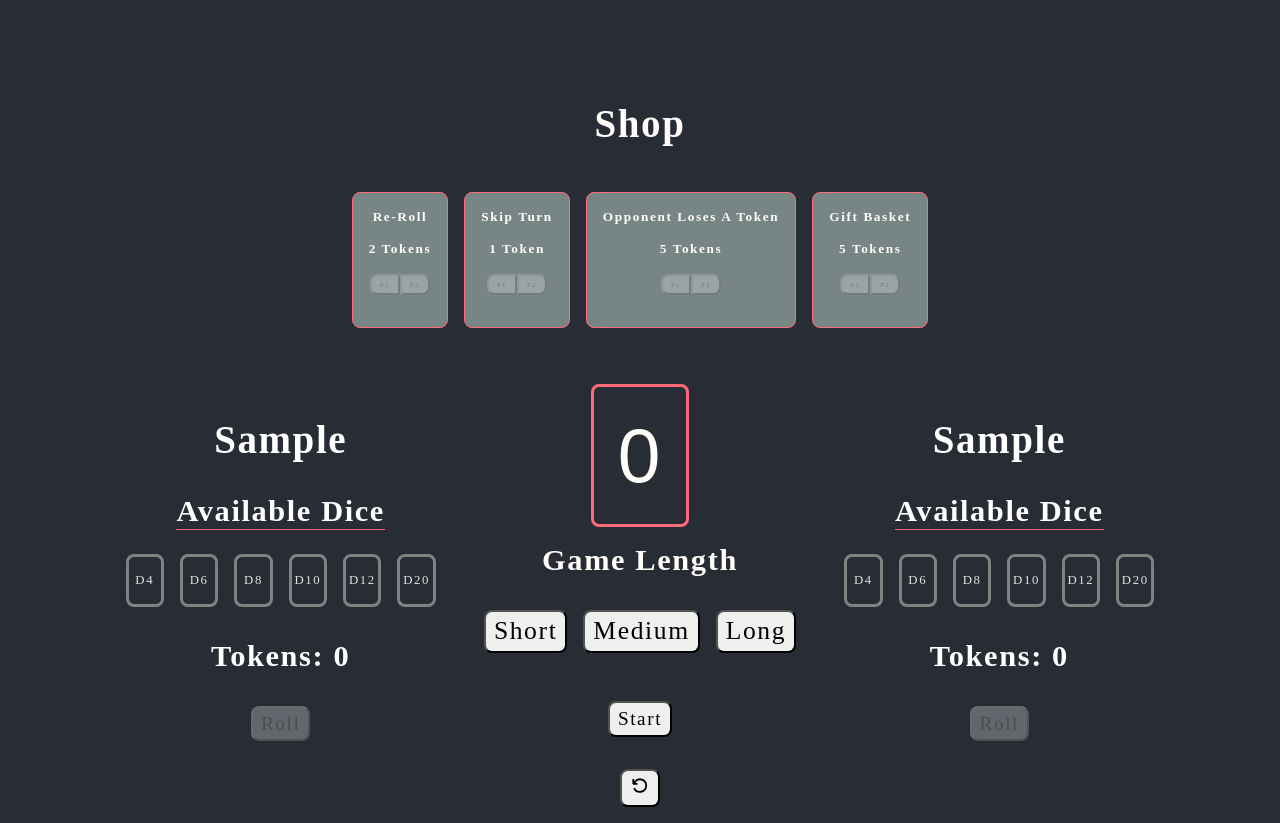
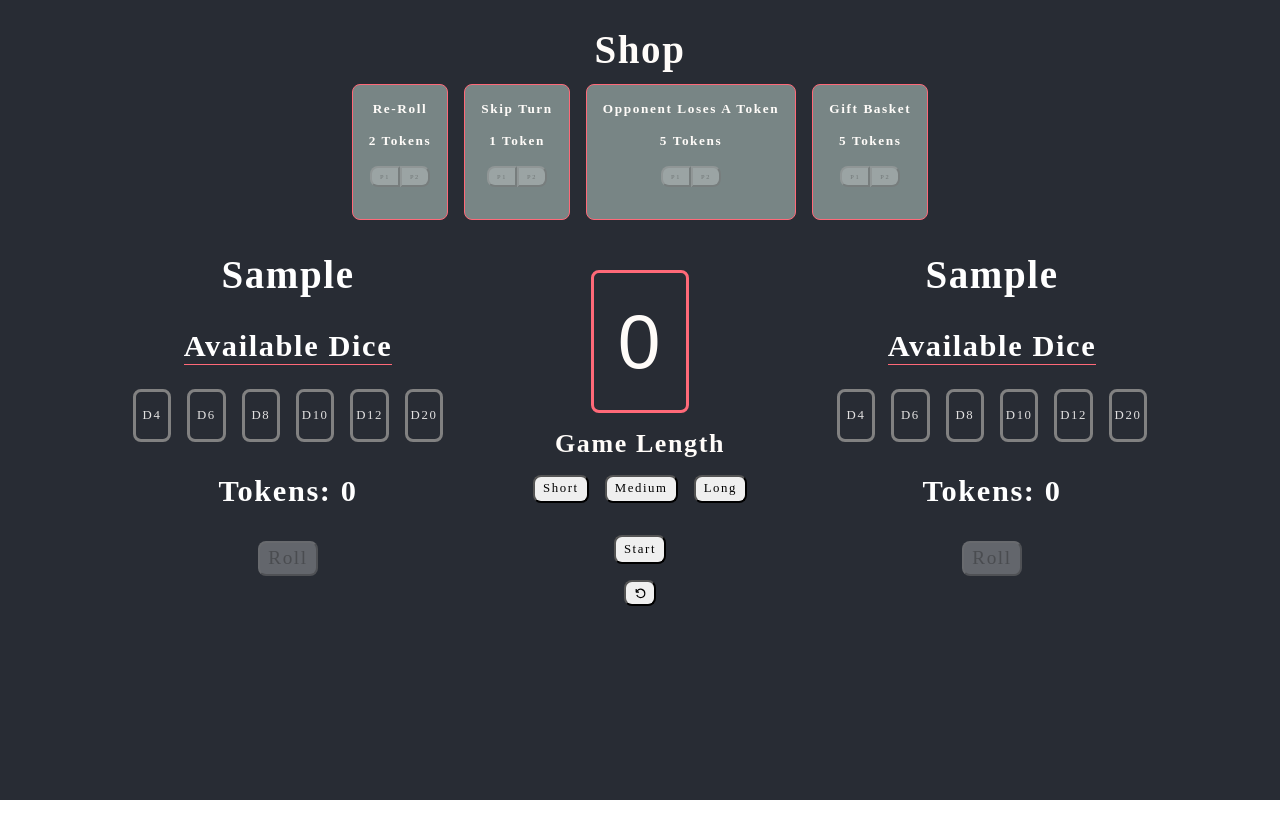
Before and after one commit to heatedtowel/dice-game, a React (Create React App) app: page / in a window 1280 px wide. Both pictures are taken after typing "Sample", "Sample" into the empty fields and a click on the button "Continue". After the commit the page ends 800 px from the top, so only its background shows below. Built offline with nearby package versions, Linux system fonts and the light colour scheme; a web font is replaced by a local one.

Commit message:
working on reroll feature

```diff
--- a/src/components/difficultyButton/assets/css/difficultyButton.css
+++ b/src/components/difficultyButton/assets/css/difficultyButton.css
@@ -1,16 +1,17 @@
 .btn-selected {
   background-color: #5DA9E9;
-  font-size: 1.5vw;
+  font-size: 1vw;
+  padding: .3rem .5rem;
+  margin-bottom: 1rem;
+  border-radius: .5rem;
+  cursor: pointer;
+  transition: all .5s;
+}
+
+.btn-unselected {
+  font-size: 1vw;
   padding: .3rem .5rem;
   margin-bottom: 1rem;
   border-radius: .5rem;
   cursor: pointer;
 }
-
-.btn-unselected {
-  font-size: 2vw;
-  padding: .3rem .5rem;
-  margin-bottom: 1rem;
-  border-radius: .5rem;
-  cursor: pointer;
-}
--- a/src/components/gameboard/Gameboard.jsx
+++ b/src/components/gameboard/Gameboard.jsx
@@ -44,7 +44,7 @@ const Gameboard = ({ initialState, state, dispatch, ACTIONS }) => {
             />
             <div className='btn--container'>
               <NumberGenerator randomNumber={state.initialNumber} />
-              <h3>Game Length</h3>
+              <h4>Game Length</h4>
               <div className='difficulty--container'>
                 {difficulties.map((difficulty) =>
                   <DifficultyButton
--- a/src/components/gameboard/css/gameboard.css
+++ b/src/components/gameboard/css/gameboard.css
@@ -23,5 +23,4 @@
 .difficulty--container {
   display: flex;
   gap: 1rem;
-  margin: 1rem;
 }
--- a/src/components/player/Player.jsx
+++ b/src/components/player/Player.jsx
@@ -9,21 +9,16 @@ const Player = ({ state, dispatch, ACTIONS, player, opposingPlayer }) => {
   let [diceRolls, setDiceRolls] = useState([])
   let [popup, setPopup] = useState(false)
   const dice = ['4', '6', '8', '10', '12', '20']
-
-  useEffect(() => {
-    if (!state.start) {
-      setDiceRolls([])
-    }
-  }, [state.start])
-
+  let rollTotal = 0
 
   const handleRoll = (state, selectedDice, playerName, playerNumber, tokens) => {
     const { start, initialNumber } = state
 
     if ((selectedDice.length > 0 && start) || tokens === 0) {
       const currentValue = initialNumber
+      rollDice()
 
-      const roll = () => {
+      function rollDice() {
         let currentRoll = []
         let rollTotal = 0
 
@@ -37,10 +32,14 @@ const Player = ({ state, dispatch, ACTIONS, player, opposingPlayer }) => {
         setDiceRolls(currentRoll)
         setPopup(player.items?.some(() => 'Re-Roll'))
 
-        if (!popup) {
-          console.log(!popup)
-          console.log('inside popup')
-          if ((currentValue - rollTotal) < 0) {
+        if (!player.items?.some(() => 'Re-Roll'))
+          submitRoll(rollTotal, popup, currentValue, playerName, playerNumber)
+      }
+    }
+  }
+
+  function submitRoll(rollTotal, popup, currentValue, playerName, playerNumber) {
+    if ((currentValue - rollTotal) < 0 && !popup) {
       return dispatch({
         type: ACTIONS.playerRoll,
         payload: {
@@ -69,9 +68,23 @@ const Player = ({ state, dispatch, ACTIONS, player, opposingPlayer }) => {
       }
     })
   }
+
+  const popupClickHandler = (answer) => {
+    if (answer === 'Yes') {
+      dispatch({
+        type: ACTIONS.playerItemRemoval,
+        payload: {
+          playerNumber: playerNumber,
+          item: 'Re-Roll'
         }
-      roll()
+      })
+      console.log('true', '\n', state, '\n', selectedDice, '\n', name, '\n', playerNumber, '\n', tokens)
+      setPopup(player.items?.some(() => 'Re-Roll'))
+      return handleRoll(state, selectedDice, name, playerNumber, tokens)
     }
+    setPopup(false)
+    console.log('false', '\n', rollTotal, '\n', popup, '\n', state.initialNumber, '\n', name, '\n', playerNumber)
+    submitRoll(rollTotal, popup, state.initialNumber, name, playerNumber)
   }
 
   const handleDisabled = ({ start }) => {
@@ -79,13 +92,6 @@ const Player = ({ state, dispatch, ACTIONS, player, opposingPlayer }) => {
       return false
     }
     return true
-  }
-
-  const popupClickHandler = (answer, reRoll) => {
-    if (answer === 'Yes') {
-      handleRoll(state, selectedDice, name, playerNumber, tokens)
-    }
-    setPopup(false)
   }
 
   return (
@@ -96,7 +102,7 @@ const Player = ({ state, dispatch, ACTIONS, player, opposingPlayer }) => {
             <h1>Would you like to use your Re-Roll item?</h1>
             <button
               className='popup--btn left'
-              onClick={(e) => popupClickHandler(e.target.innerText, player.items.find(() => 'Re-Roll'))}
+              onClick={(e) => popupClickHandler(e.target.innerText,)}
             >Yes
             </button>
             <button
--- a/src/components/shop/Shop.jsx
+++ b/src/components/shop/Shop.jsx
@@ -5,21 +5,8 @@ const Shop = ({ state, dispatch, ACTIONS }) => {
     'Re-Roll': {
       name: 'Re-Roll',
       price: 2,
-      effect: function (playerNumber, opposingPlayer, itemToRemove) {
-        // dispatch({
-        //   type: ACTIONS.,
-        //   payload: {
-        //     opposingPlayer: opposingPlayer,
-        //     minusTokenAmmount: 1
-        //   }
-        // })
-        dispatch({
-          type: ACTIONS.playerItemRemoval,
-          payload: {
-            item: itemToRemove,
-            playerNumber: playerNumber
-          }
-        })
+      effect: function () {
+        return null
       }
     },
     'Skip Turn': {
@@ -88,8 +75,8 @@ const Shop = ({ state, dispatch, ACTIONS }) => {
 
   const handlePowerUps = (player, key, cost) => {
     let existingItem = player.items?.find((itemKey) => key === itemKey.name)
-    if ((player.tokens >= cost) && !existingItem) {
-      let newTokenCount = player.tokens - cost
+    let newTokenCount = player.tokens - cost
+    if ((newTokenCount > 0) && !existingItem) {
       dispatch({ type: ACTIONS.purchaseItem, payload: { item: shopContents[key], tokens: newTokenCount, playerNumber: player.playerNumber } })
     }
   }
--- a/src/components/shop/css/shop.css
+++ b/src/components/shop/css/shop.css
@@ -1,12 +1,13 @@
 .shop--container {
   display: grid;
-  grid-template-rows: 1fr 1fr;
+  grid-template-rows: 1fr 2fr;
   align-items: center;
   justify-content: center;
-  padding: .5rem 1rem;
+  padding: 1rem;
   border-radius: .5rem;
   width: max-content;
-  margin: 3rem auto;
+  margin: 0 auto;
+  margin-bottom: 1rem;
 
 }
 
@@ -38,9 +39,7 @@
   cursor: pointer;
 }
 
-.shopTitle {
-  height: max-content;
-}
+.shopTitle {}
 
 .shop--item--container {
   display: flex;
--- a/src/components/start/css/start.css
+++ b/src/components/start/css/start.css
@@ -1,8 +1,14 @@
-.start--btn,
-.reset--btn {
-  font-size: 1.5vw;
+.start--btn {
+  font-size: 1vw;
   padding: .3rem .5rem;
-  margin-bottom: 1rem;
   border-radius: .5rem;
   cursor: pointer;
 }
+
+.reset--btn {
+  display: flex;
+  font-size: 1vw;
+  padding: .3rem .5rem;
+  border-radius: .5rem;
+  cursor: pointer;
+}
```
Lines whose indentation alone changed are shown as unchanged.
